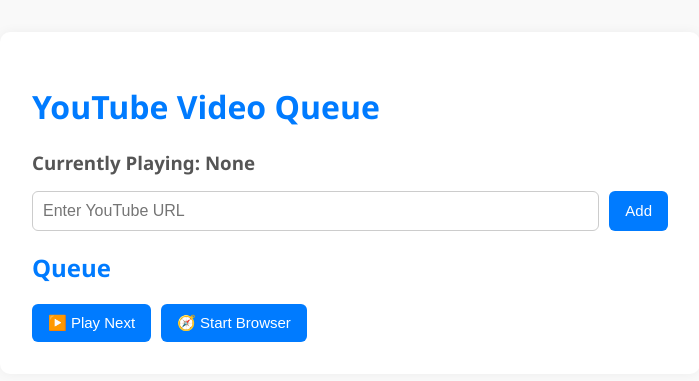
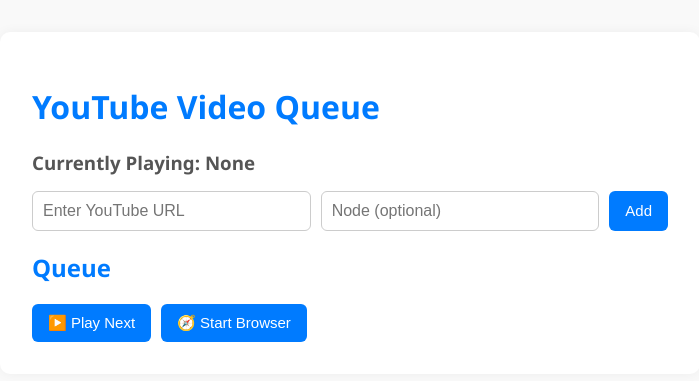
Before and after one commit to TreexHD/YoutubeQueue, a Flask app: page / in a window 1280 px wide. Shown: the top 381 px of the page, without its empty margins (290-989 px from the left). Run offline with Flask 3, Linux system fonts and the light colour scheme; data that the repository does not hold is empty.

Commit message:
Update index.html

```diff
--- a/templates/index.html
+++ b/templates/index.html
@@ -119,6 +119,7 @@
 
     <form id="add-video-form">
       <input type="text" id="video-url" placeholder="Enter YouTube URL" required />
+      <input type="text" id="video-node" placeholder="Node (optional)" />
       <button type="submit">Add</button>
     </form>
 
@@ -157,8 +158,10 @@
       queue.forEach((video, index) => {
         const item = document.createElement('li');
         item.className = 'video-item';
+
+        const nodeInfo = video.node ? `<br/><small>Node: ${video.node}</small>` : '';
         item.innerHTML = `
-          <span>${video.title} (${video.uploader})</span>
+          <span>${video.title} (${video.uploader})${nodeInfo}</span>
           <button class="danger" onclick="deleteVideo(${index})">🗑️</button>
         `;
         queueElement.appendChild(item);
@@ -182,10 +185,12 @@
       showLoading();
 
       const url = document.getElementById('video-url').value;
+      const node = document.getElementById('video-node').value;
+
       const response = await fetch('/add_video', {
         method: 'POST',
         headers: { 'Content-Type': 'application/x-www-form-urlencoded' },
-        body: `url=${encodeURIComponent(url)}`
+        body: `url=${encodeURIComponent(url)}&node=${encodeURIComponent(node)}`
       });
 
       const result = await response.json();
@@ -194,6 +199,7 @@
       if (result.status === 'success') {
         alert(`Added: ${result.title}`);
         document.getElementById('video-url').value = '';
+        document.getElementById('video-node').value = '';
         updateQueue();
       } else {
         alert(`Error: ${result.message}`);
```
